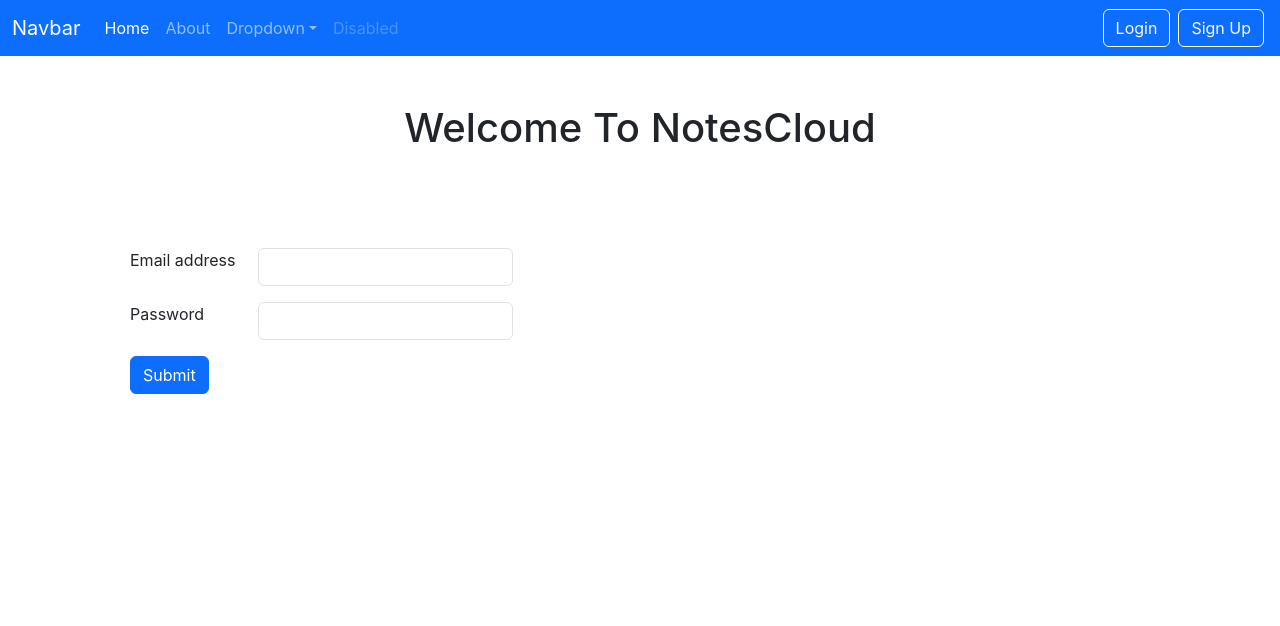
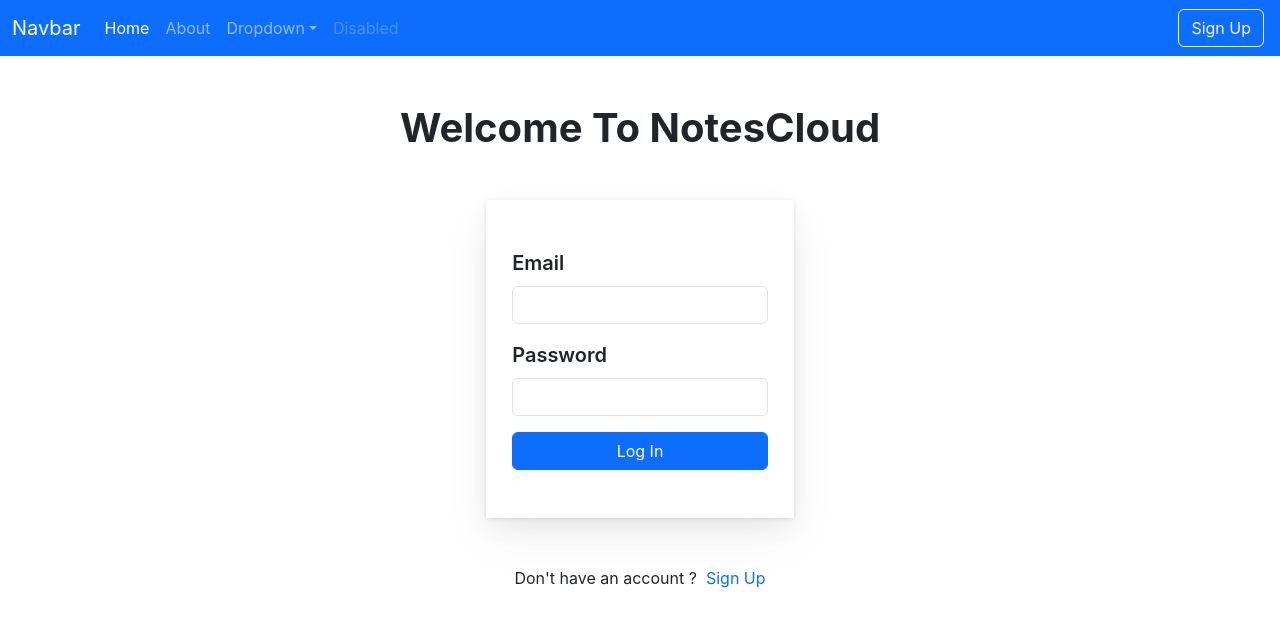
Before and after one commit to aryangupta0001/notescloud, a React (Create React App) app: page / in a window 1280 px wide. Shown: the top 626 px of the page. Built offline with nearby package versions, Linux system fonts and the light colour scheme.

Commit message:
refactored login & routing

```diff
--- a/src/App.js
+++ b/src/App.js
@@ -27,7 +27,7 @@ function App() {
           <Route path="/" element={<Home />} />
           <Route path="/notes" element={<Notes />} />
           <Route path='/about' element={<About />} />
-          <Route path='/login' element={<Login />} />
+          {/* <Route path='/login' element={<Login />} /> */}
           <Route path='/signup' element={<Signup />} />
         </Routes>
       </Router>
--- a/src/components/Home.js
+++ b/src/components/Home.js
@@ -1,9 +1,12 @@
-import { useNavigate } from "react-router-dom";
+import { Link, useNavigate } from "react-router-dom";
 import Login from "./Login";
+import { useState } from "react";
 
 
 
 const Home = () => {
+  const[login, setLogin] = useState(false);
+
   const navigate = useNavigate();
 
   if (localStorage.getItem("token")) {
@@ -12,10 +15,17 @@ const Home = () => {
 
   return (
     <>
-    <div style={{width: "auto"}}>
-      <h1 className="mt-5"><center>Welcome To NotesCloud</center></h1>
-      <Login />
-    </div>
+      <div className="w-50 m-auto">
+        <h1 className="mt-5 fw-bold fs-1 mb-10"><center>Welcome To NotesCloud</center></h1>
+
+
+        <Login />
+
+        <center>
+          Don't have an account ?
+          <Link className="navbar-brand text-primary" to="/signup">&nbsp; Sign Up</Link>
+        </center>
+      </div>
     </>
   )
 }
--- a/src/components/Login.js
+++ b/src/components/Login.js
@@ -1,11 +1,22 @@
-import React, { useState, useContext } from 'react';
+import React, { useState, useContext, useEffect } from 'react';
 import { useNavigate } from "react-router-dom";
 import noteContext from '../context/notes/noteContext'
 
 
 const Login = () => {
 
+    const [login, setLogin]= useState(false);
+    console.log("Login: ", login);
+
+    useEffect(() => {
+        setLogin(true);
+        console.log("Login : ", login);
+        // eslint-disable-next-line
+    }, [])
+
+
     const [credentials, setCred] = useState({ email: "", password: "" });
+
     const navigate = useNavigate();
     const context = useContext(noteContext);
 
@@ -34,7 +45,7 @@ const Login = () => {
         if (json.success) {
             localStorage.setItem("token", json.jwtToken);
             navigate("/notes");
-            showAlert({type: "User", operation: "Login"});
+            showAlert({ type: "User", operation: "Login" });
         }
         else {
             alert("Invalid Credentials")
@@ -42,18 +53,18 @@ const Login = () => {
     }
 
     return (
-        <div className='container my-5'>
+        <div className='container my-5 m-auto' >
             <form onSubmit={handleOnSubmit}>
-                <div className='p-5'>
-                    <div className="mb-3 d-flex">
-                        <label htmlFor="email" className="form-label" style={{ width: "11%" }}>Email address</label>
-                        <input type="email" className="form-control w-25 mx-3" id="email" name="email" aria-describedby="emailHelp" value={credentials.email} onChange={onChange} />
+                <div className='py-5 m-auto' style={{ width: "50%", boxShadow: "0 10px 24px hsla(0,0%,0%,0.05), 0 20px 48px hsla(0, 0%, 0%, 0.05), 0 1px 4px hsla(0, 0%, 0%, 0.1)", }}  >
+                    <div className="m-auto" style={{ width: "83%" }}>
+                        <label htmlFor="email" className="form-label d-block fw-semibold fs-5" style={{ fontFamily: '-apple-system, BlinkMacSystemFont, "Segoe UI Adjusted", "Segoe UI", "Liberation Sans", sans-serif' }}>Email</label>
+                        <input type="email" className="form-control m-auto" id="email" name="email" aria-describedby="emailHelp" value={credentials.email} onChange={onChange} />
                     </div>
-                    <div className="mb-3 d-flex">
-                        <label htmlFor="password" className="form-label" style={{ width: "11%" }}>Password</label>
-                        <input type="password" className="form-control w-25 mx-3" id="password" name='password' value={credentials.password} onChange={onChange} />
+                    <div className="m-auto mt-3 mb-3 " style={{ width: "83%" }}>
+                        <label htmlFor="password" className="form-label d-block fw-semibold fs-5" >Password</label>
+                        <input type="password" className="form-control m-auto" id="password" name='password' value={credentials.password} onChange={onChange} />
                     </div>
-                    <button type="submit" className="btn btn-primary">Submit</button>
+                    <button type="submit" className="btn btn-primary m-auto d-block mt-3" style={{ width: "83%" }}>Log In</button>
                 </div>
             </form>
         </div >
--- a/src/components/Navbar.js
+++ b/src/components/Navbar.js
@@ -17,7 +17,7 @@ const Navbar = () => {
     const handleLogout = () => {
         localStorage.removeItem("token");
         showAlert({ type: "User", operation: "Logout" });
-        navigate("/login");
+        navigate("/");
     }
 
     return (
@@ -60,7 +60,7 @@ const Navbar = () => {
                                 <button type="submit" className="btn btn-outline-light mx-1" onClick={handleLogout} >Log Out</button>
                                 :
                                 <form className="d-flex" role="search">
-                                    <Link className="btn btn-outline-light mx-1" type="submit" to="/login">Login</Link>
+                                    {/* <Link className="btn btn-outline-light mx-1" type="submit" to="/login">Login</Link> */}
                                     <Link className="btn btn-outline-light mx-1" type="submit" to="/signup">Sign Up</Link>
                                 </form>
                         }
```
